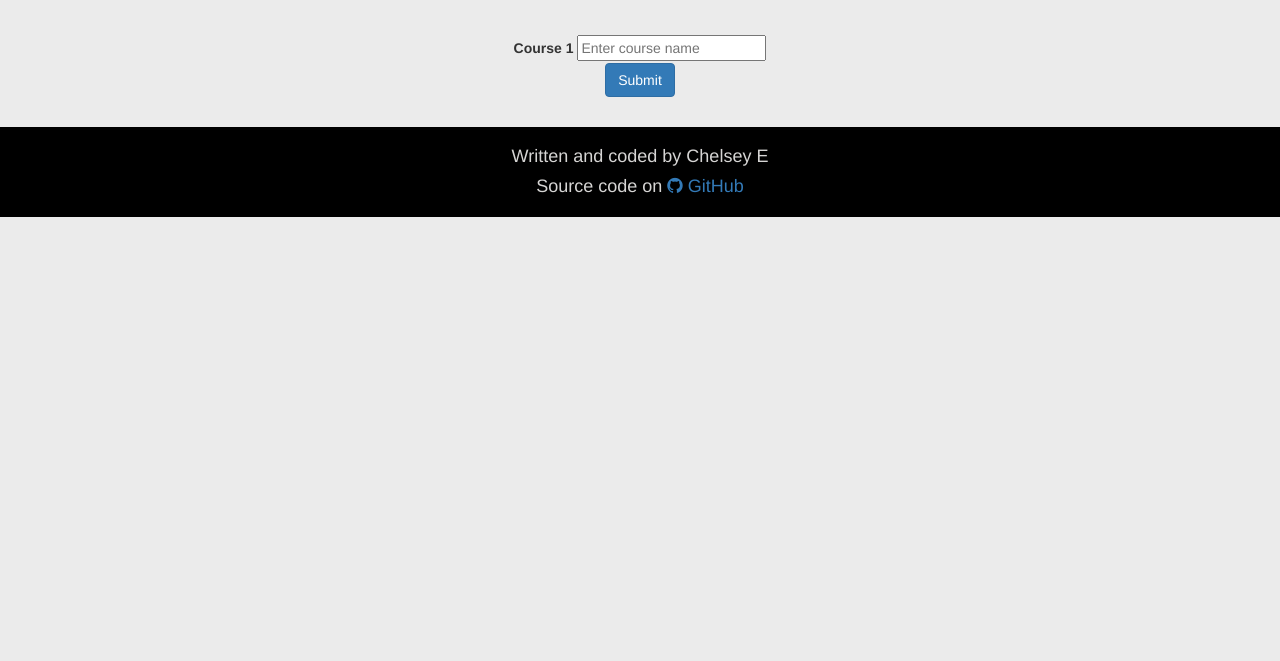
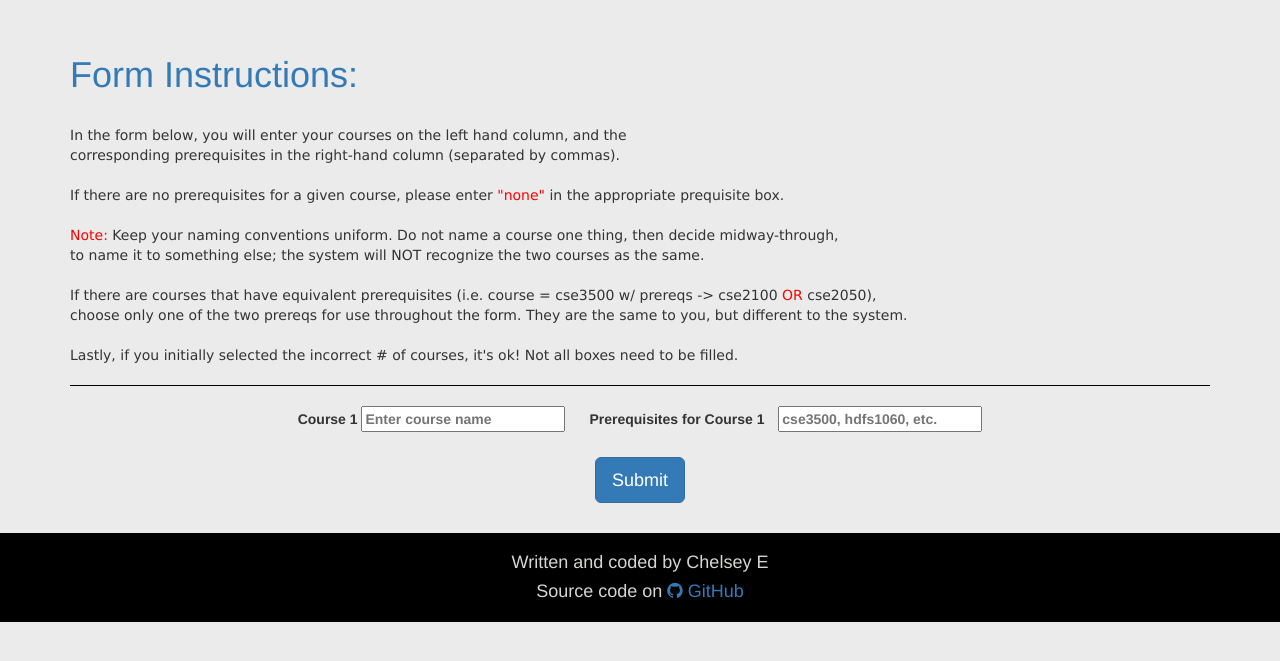
Before and after one commit to Cheesly70/Scheduler, a Django app: template Scheduler/SchedulerApp/templates/SchedulerApp/courseform.html in a window 1280 px wide. Shown: the part 65-726 px from the top of the page. Run offline with Django 3.2, Linux system fonts and the light colour scheme; the template is opened without the code that fills it: most values are stand-ins (such as "Sample title", 1, 10 or a date in 2020); some libraries are stand-ins or nearby versions; some web fonts are replaced.

Commit message:
added course prerequisite fields to main courses form

```diff
--- a/Scheduler/SchedulerApp/templates/SchedulerApp/courseform.html
+++ b/Scheduler/SchedulerApp/templates/SchedulerApp/courseform.html
@@ -1,28 +1,47 @@
 {% extends 'SchedulerApp/header.html' %}
 
 {% block content %}
+
 <style>
-  #form-control {
 
-  }
-
-  footer {
-
-  }
 </style>
 
+  <div class="container">
+    <h1 class="text-primary">Form Instructions:</h1><br/>
+    <p style="font-family:verdana">
+      In the form below, you will enter your courses on the left hand column, and the<br/>
+      corresponding prerequisites in the right-hand column (separated by commas).<br/><br/>
+      If there are no prerequisites for a given course, please enter <span style="color:red">"none" </span>
+      in the appropriate prequisite box.
+      <br/><br/>
+      <span style="color: red">Note:</span>
+      Keep your naming conventions uniform. Do not name a course one thing, then decide midway-through,<br/>
+      to name it to something else; the system will NOT recognize the two courses as the same.
+      <br/><br/>
+      If there are courses that have equivalent prerequisites (i.e. course = cse3500 w/ prereqs -> cse2100
+      <span style="color:red">OR</span> cse2050), <br/>
+      choose only one of the two prereqs for use throughout the form. They are the same to you, but different to the system.
+      <br/><br/>
+      Lastly, if you initially selected the incorrect # of courses, it's ok! Not all boxes need to be filled.
+      <hr style="border-color:black"/>
+    </p>
+  </div>
 
 
-  <form class="text-center" action="{% url 'SchedulerApp:processmainform' %}" method="POST">
+  <form class="text-center" action="{% url 'SchedulerApp:processmainform' %}" method="GET">
     {% csrf_token %}
 
-    {% for i in prelim1 %}
-      <label>Course {{ forloop.counter }}</label>
-      <input type="text" name="course" placeholder="Enter course name" />
+    {% for total_load in prelim1 %}
+      <label> Course {{ forloop.counter }}
+        <input type="text" name="course" placeholder="Enter course name" maxlength="50" />
+      </label>
+      <label style="margin-left:20px" > Prerequisites for Course {{ forloop.counter }}
+        <input style="margin-left:10px" type="text" name="prereqval" placeholder="cse3500, hdfs1060, etc." maxlength="50" />
+      </label>
       <br/>
     {% endfor %}
-
-    <input class="btn btn-primary" type="submit" value="Submit" />
+    <br/>
+    <input class="btn btn-primary btn-lg" type="submit" value="Submit" />
   </form>
 
 
--- a/Scheduler/SchedulerApp/templates/SchedulerApp/header.html
+++ b/Scheduler/SchedulerApp/templates/SchedulerApp/header.html
@@ -56,7 +56,7 @@
 				<div class="row">
 					<div class="col-md-8">
 						<div class="navbar-header"> <!--to contain logo and links-->
-							<a class="navbar-brand" href="/">
+							<a class="navbar-brand" href="/SchedulerApp">
 								<h2 style="margin-top:-5px;">
 									<img src="{% static 'SchedulerApp/images/sample_logo2.png' %}" class="responsive-img" style="max-height:50px" alt="sample_logo">
 									College Schedule Builder
@@ -69,7 +69,7 @@
 						<div id="navigation-links">
 							<ul class="nav navbar-nav big-font">
 
-								<li><a href="#">Home</a></li>
+								<li><a href="/SchedulerApp">Home</a></li>
 								<li><a href="#">About</a></li>
 								<li><a href="#">Contact</a></li>
 							</ul>
--- a/Scheduler/SchedulerApp/templates/SchedulerApp/home.html
+++ b/Scheduler/SchedulerApp/templates/SchedulerApp/home.html
@@ -82,7 +82,7 @@
       <br/>
       <h2 style="font-family:Cherry+Swash; color:#00B2F5">Preliminary Form</h2>
       <!-- need to check that 2nd # isn't larger than first -->
-      <form action="{% url 'SchedulerApp:getmainform' %}" method="POST">
+      <form action="{% url 'SchedulerApp:getmainform' %}" method="GET">
         {% csrf_token %}
         <label for="prelimform" style="Cherry+Swash">Enter the number of courses you're considering</label>
         <input type="number" name="total_load" value="tl" placeholder="10" max="48" min="1" required="required"/>
```
Also changed, not shown: Scheduler/SchedulerApp/views.py (+18 -5 lines).
